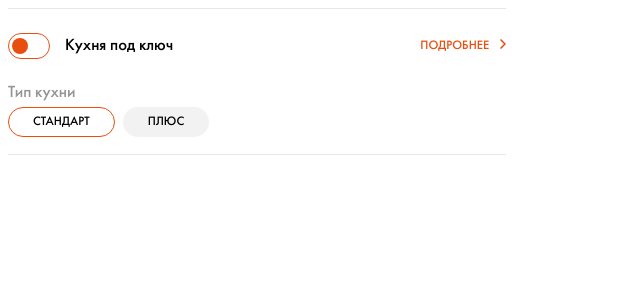
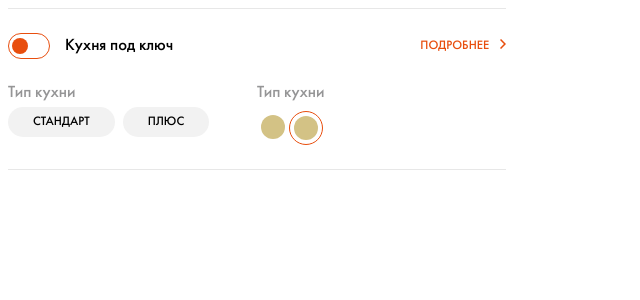
Before and after one commit to povar0305/french_rabbit, a Vue app: page / in a window 1280 px wide. Shown: the top 300 px of the page, without its empty margins (0-640 px from the left). Built offline with nearby package versions, Linux system fonts and the light colour scheme.

Commit message:
Добавила scouped к компонентам

```diff
--- a/src/App.vue
+++ b/src/App.vue
@@ -26,34 +26,57 @@
         <div class="kitchen__inner--row">
           <div class="kitchen__inner--col-1">
             <p>Тип кухни</p>
-            <div class="kitchen__inner--chips">
+            <div class="kitchen__inner--chips types">
+              <div class="kitchen__inner--chip">
+                <label
+                  ><input
+                    type="radio"
+                    value="standart"
+                    checked
+                    name="selectedTypeKitchen"
+                  />
+                  Cтандарт
+                  </label
+                >
+              </div>
+              <div class="kitchen__inner--chip">
+                <label>
+                  <input type="radio" value="plus" name="selectedTypeKitchen" />
+                  Плюс
+                  </label
+                >
+              </div>
+            </div>
+          </div>
+          <div class="kitchen__inner--col-1">
+            <p>Тип кухни</p>
+            <div class="kitchen__inner--chips colors">
               <div class="kitchen__inner--chip">
                 <input
                   type="radio"
-                  value="huey"
+                  value="#D3C285"
                   checked
-                  id="standart"
-                  name="selectedTypeKitchen"
+                  id="#D3C285"
+                  name="selectedColorKitchen"
                 />
-                <label for="standart">Cтандарт</label>
+                <label for="#D3C285">&nbsp </label>
               </div>
               <div class="kitchen__inner--chip">
                 <input
                   type="radio"
-                  value="huey"
-                  name="selectedTypeKitchen"
-                  id="plus"
+                  value="#CBB697"
+                  checked
+                  id="#CBB697"
+                  name="selectedColorKitchen"
                 />
-                <label for="plus">Плюс</label>
+                <label for="#CBB697">&nbsp </label>
               </div>
             </div>
           </div>
         </div>
       </div>
       <vLine></vLine>
-
     </div>
-
   </div>
 </template>
 
@@ -103,8 +126,16 @@ export default {
     }
     &--chips {
       display: flex;
+      & input {
+        opacity: 0;
+        position: absolute;
+        left: -9999px;
+        &:checked + label {
+          border: 1px solid #e84e0e;
+          background-color: transparent;
         }
-    &--chip label {
+      }
+      &.types label {
         width: auto;
         border-radius: 32px;
         padding: 8px 24px;
@@ -117,13 +148,24 @@ export default {
         border: 1px solid transparent;
         letter-spacing: 1.2;
       }
-    & input {
-      opacity: 0;
+
+      &.colors label {
+        position: relative;
+        width: 32px;
+        height: 32px;
+        display: flex;
+        align-items: center;
+        justify-content: center;
+        border-radius: 50%;
+        cursor: pointer;
+        &::after {
           position: absolute;
-      left: -9999px;
-      &:checked + label {
-        border: 1px solid #e84e0e;
-        background-color: #fff;
+          width: 24px;
+          height: 24px;
+          border-radius: 50%;
+          content: "";
+          background-color: #d3c285 !important;
+        }
       }
     }
   }
--- a/src/components/v-line.vue
+++ b/src/components/v-line.vue
@@ -6,7 +6,7 @@ export default {
   name: "v-line",
 };
 </script>
-<style>
+<style scouped>
 .line {
   width: 100%;
   height: 1px;
--- a/src/components/v-switch.vue
+++ b/src/components/v-switch.vue
@@ -17,7 +17,7 @@ export default {
   components: {},
 };
 </script>
-<style lang="scss">
+<style lang="scss" scouped>
 .switch {
   display: flex;
   align-items: center;
```
Lines whose indentation alone changed are shown as unchanged.
